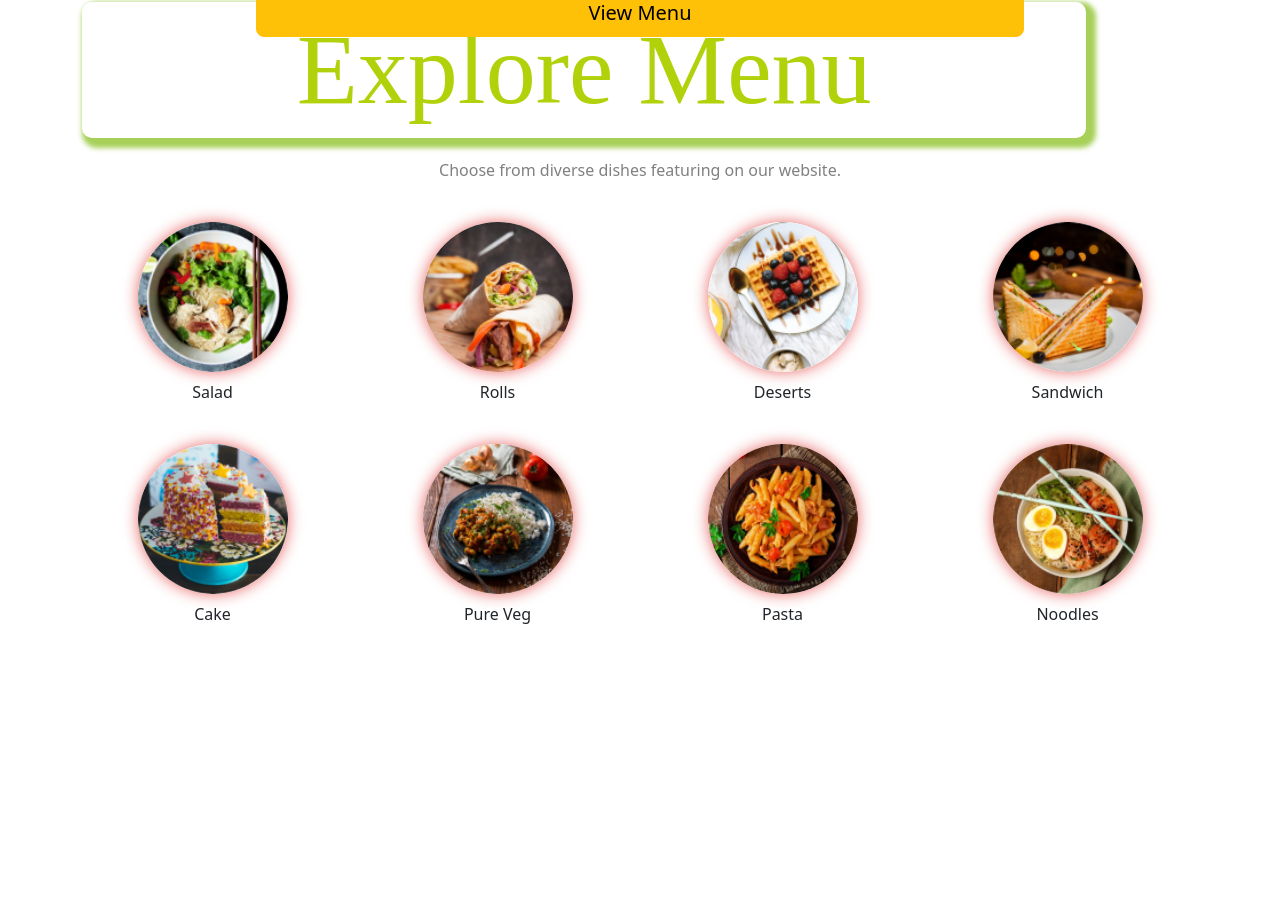
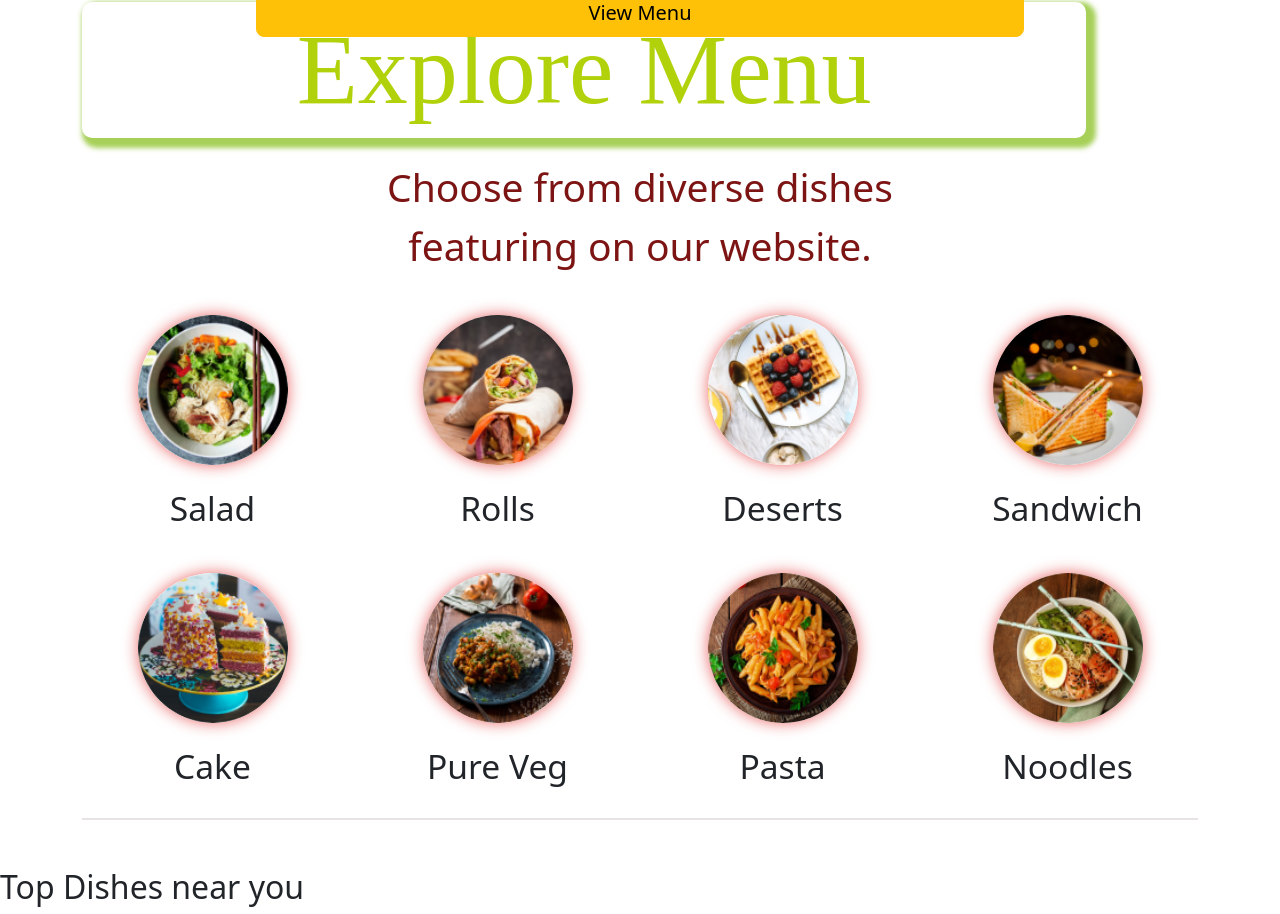
Before and after one commit to arpitasamal5320/tomato, a React (Vite) app: page / in a window 1280 px wide. Shown: the part 836-1750 px from the top of the page. Before the commit the page ends 1526 px from the top, so only its background shows below. Built offline with nearby package versions, Linux system fonts and the light colour scheme; a web font is replaced by a local one.

Commit message:
did some chnages in foodisplay and storecontext

```diff
--- a/src/components/ExploreMenu/Explore.css
+++ b/src/components/ExploreMenu/Explore.css
@@ -13,8 +13,9 @@
 
 .explore-menu-text {
   max-width: 60%;
-  color: #808080;
+  color: #7d1414;
   margin-bottom: 40px;
+  font-size: 39px;
 }
 
 /* Circular images with shadow */
@@ -25,3 +26,15 @@
   height: clamp(100px, 12vw, 150px);
   object-fit: cover;
 }
+.explore-menu-list-item {
+  margin-top: 10px;
+  font-size: 2.1rem; /* or 22px */
+  font-weight: 500;
+}
+
+.explore-menu hr{
+  margin-top: 10px;
+  height:2px;
+  background-color:#8b7e7ada;
+  border:none;
+}
--- a/src/components/ExploreMenu/ExploreMenu.jsx
+++ b/src/components/ExploreMenu/ExploreMenu.jsx
@@ -1,30 +1,4 @@
 /*
-import { menu_list } from '../../assets/assets'
-import './Explore.css'
-
-const ExploreMenu = () => {
-  return (
-    <div className="explore-menu" id="explore-menu">
-      <h1>Explore Menu</h1>
-
-      <p className="explore-menu-text">
-        Choose from diverse dishes featuring on our website.
-      </p>
-
-      <div className="explore-menu-list">
-        {menu_list.map((item, index) => (
-          <div key={index} className="explore-menu-item">
-            <img src={item.menu_image} alt={item.menu_name} />
-            <p>{item.menu_name}</p>
-          </div>
-        ))}
-      </div>
-    </div>
-  )
-}
-
-export default ExploreMenu
-*/
 import 'bootstrap/dist/css/bootstrap.min.css';
 import { menu_list } from '../../assets/assets';
 import './Explore.css';
@@ -48,7 +22,7 @@ const ExploreMenu = () => {
         alt={item.menu_name}
         className="explore-menu-img mb-2"
       />
-      <p className="text-center">{item.menu_name}</p>
+      <p className="text-center explore-menu-list-item">{item.menu_name}</p>
     </div>
   ))}
 </div>
@@ -58,4 +32,55 @@ const ExploreMenu = () => {
   );
 }
 
+export default ExploreMenu;*/
+
+
+import 'bootstrap/dist/css/bootstrap.min.css';
+import { useState } from 'react';
+import { menu_list } from '../../assets/assets';
+import './Explore.css';
+
+const ExploreMenu = (category, setCategory) => {
+  const [hoveredIndex, setHoveredIndex] = useState(null);
+
+
+  return (
+    <div className="explore-menu container my-5">
+      <h1 className="text-center explore-menu-heading">Explore Menu</h1>
+
+      <p className="explore-menu-text text-center mx-auto">
+        Choose from diverse dishes featuring on our website.
+      </p>
+
+      <div className="row justify-content-center g-4">
+        {menu_list.map((item, index) => (
+          <div
+          onClick={() => setCategory(prev=>prev===item.menu_name?"All":item.menu_name)}
+            key={index}
+            className="col-12 col-sm-6 col-md-4 col-lg-3 d-flex flex-column align-items-center"
+            onMouseEnter={() => setHoveredIndex(index)}
+            onMouseLeave={() => setHoveredIndex(null)}
+            style={{
+              transition: 'transform 0.3s ease',
+              transform: hoveredIndex === index ? 'scale(1.08)' : 'scale(1)'
+            }}
+          >
+            <img
+              src={item.menu_image}
+              alt={item.menu_name}
+              className="explore-menu-img mb-2 img-fluid"
+            />
+
+            <p className="text-center explore-menu-list-item">
+              {item.menu_name}
+            </p>
+          </div>
+        ))}
+      </div>
+     <hr/>
+
+    </div>
+  );
+};
+
 export default ExploreMenu;
--- /dev/null
+++ b/src/context/StoreContext.jsx
@@ -0,0 +1,18 @@
+import { createContext } from "react";
+
+export const StoreContext = createContext(null);
+
+const StoreContextProvider = (props) => {
+
+  const contextValue = {
+
+  };
+
+  return (
+    <StoreContext.Provider value={contextValue}>
+      {props.children}
+    </StoreContext.Provider>
+  );
+};
+
+export default StoreContextProvider;
--- a/src/main.jsx
+++ b/src/main.jsx
@@ -1,12 +1,15 @@
 import 'bootstrap/dist/css/bootstrap.min.css';
-import { StrictMode } from 'react';
 import { createRoot } from 'react-dom/client';
+import { BrowserRouter } from 'react-router-dom';
 import App from './App.jsx';
+import StoreContextProvider from './context/StoreContext.jsx';
 import './index.css';
 
 
 createRoot(document.getElementById('root')).render(
-  <StrictMode>
-    <App />
-  </StrictMode>,
+  <BrowserRouter>
+    <StoreContextProvider>
+      <App />
+    </StoreContextProvider>
+  </BrowserRouter>,
 )
--- /dev/null
+++ b/src/pages/FoodDisplay/FoodDisplay.jsx
@@ -0,0 +1,22 @@
+import { useContext } from 'react';
+import { StoreContext } from '../../context/StoreContext.jsx';
+import './FoodDisplay.css';
+
+const FoodDisplay = ({ category }) => {
+  const context = useContext(StoreContext);
+
+  // 🔒 SAFETY CHECK (THIS FIXES YOUR ERROR)
+  if (!context) {
+    return null; // or a loader
+  }
+
+  const { food_list } = context;
+
+  return (
+    <div className='food-display' id='food-display'>
+      <h2>Top Dishes near you</h2>
+    </div>
+  );
+};
+
+export default FoodDisplay;
--- a/src/pages/Home/Home.jsx
+++ b/src/pages/Home/Home.jsx
@@ -1,13 +1,18 @@
-import ExploreMenu from '../../components/ExploreMenu/ExploreMenu.jsx'
-import Header from '../../components/Header/Header.jsx'
+import { useState } from 'react';
+import ExploreMenu from '../../components/ExploreMenu/ExploreMenu.jsx';
+import Header from '../../components/Header/Header.jsx';
+import FoodDisplay from '../FoodDisplay/FoodDisplay.jsx';
 
-import './Home.css'
+
+import './Home.css';
 
 const Home = () => {
+  const[category, setCategory] = useState("All");
   return (
     <div >
       <Header/>
-      <ExploreMenu/>
+      <ExploreMenu category={category} setCategory={setCategory}  />
+      <FoodDisplay category={category} />
     </div>
   )
 }
```
Also changed, not shown: src/App.jsx (+10 -10 lines), src/pages/FoodDisplay/FoodDisplay.css (added).
